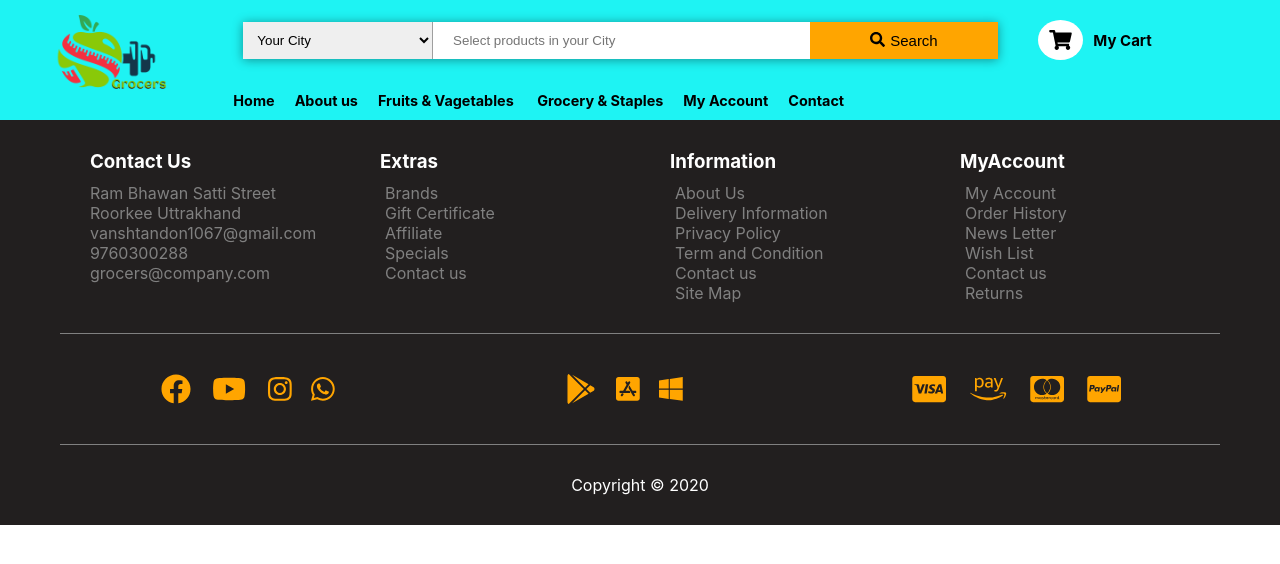
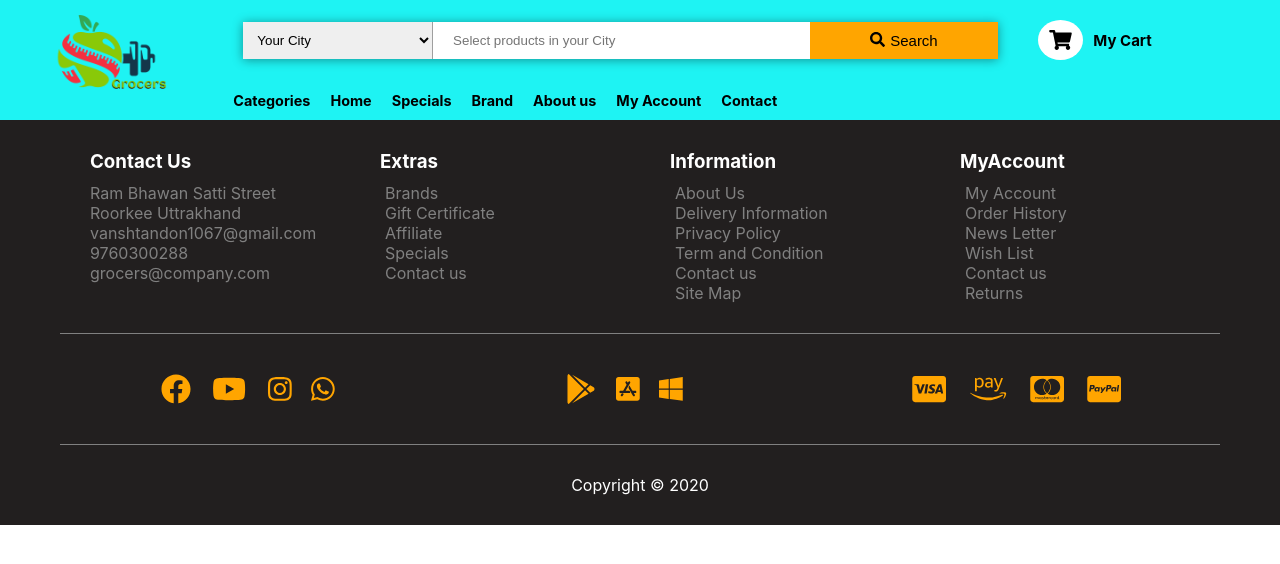
Before and after one commit to Vansh1067/grocers, a React (Create React App) app: page / in a window 1280 px wide. Shown: the top 564 px of the page. Built offline with nearby package versions, Linux system fonts and the light colour scheme.

Commit message:
nested navitems

```diff
--- a/src/component/HeaderComponent/NavbarComponent/navbarComponent.css
+++ b/src/component/HeaderComponent/NavbarComponent/navbarComponent.css
@@ -13,17 +13,54 @@
     text-align: left;
     padding: 10px 0;
 }
-.navs ul li{
+.nav-ul{
+    margin:0;
+    padding: 0;
+}
+.nav-ul li{
     list-style: none;
-    display: inline;
+    display: inline-block;
     margin-left:20px;
 
 
 }
-.navs ul li a{
+.nav-ul li a{
     text-decoration: none;
     color: black;
     font-size: 0.9rem;
     letter-spacing: 0px !important;
     font-weight: bold;
 }
+
+.nav-ul li:hover ul{
+    display: flex;
+}
+.nav-ul li ul{
+    display: none;
+    flex-direction: column;
+position: absolute;
+background-color: rgb(30, 243, 243);
+
+}
+.nav-ul li ul li{
+   margin:5px;
+   padding-right: 15px;
+   border-bottom: 2px solid black;
+   padding-bottom: 3px;
+}
+/* .nav-ul {
+ display: block;
+}
+.navs ul li:hover ul li{
+    display: block;
+}
+.navs ul li ul li{
+    min-width: 200px;
+    background-color: rgb(30, 243, 243);
+    padding:5px;
+    display:none;
+}
+.navs ul li a{
+
+}
+ */
--- a/src/component/HeaderComponent/NavbarComponent/navbarComponent.js
+++ b/src/component/HeaderComponent/NavbarComponent/navbarComponent.js
@@ -6,12 +6,36 @@ const NavbarComponent=(props)=>{
     return(
         <Hoc className="navbar">
             <div class="navs">
-           <ul>
+           <ul class="nav-ul">
+               <li><a href="">Categories</a>
+               <ul class="nest-ul">
+                   <li><a href="">Baby Care</a></li>
+                   <li><a href="">Beverages</a></li>
+                   <li><a href="">Cleaning &amp; Household</a></li>
+                   <li><a href="">Daily Needs</a></li>
+                   <li><a href="">Dairy &amp; Bakery</a></li>
+                   <li><a href="">Fruits</a></li>
+                   <li><a href="">Oil &amp; Spices</a></li>
+                   <li><a href="">Personal Care</a></li>
+                   <li><a href="">Rice Grains</a></li>
+                   <li><a href="">Snaks &amp; Foods</a></li>
+
+               </ul>
+               </li>
+
                <li><a href="">Home</a></li>
+               <li><a href="">Specials</a></li>
+               <li><a href="">Brand</a></li>
+
                <li><a href="">About us</a></li>
-               <li><a href="">Fruits &amp; Vagetables </a></li>
-               <li><a href="">Grocery &amp; Staples</a></li>
+
                <li><a href="">My Account</a>
+               <ul>
+                   <li><a href="">Login</a></li>
+                   <li><a href="">Register</a></li>
+
+
+               </ul>
                </li>
                <li><a href="">Contact</a></li>
 
```
